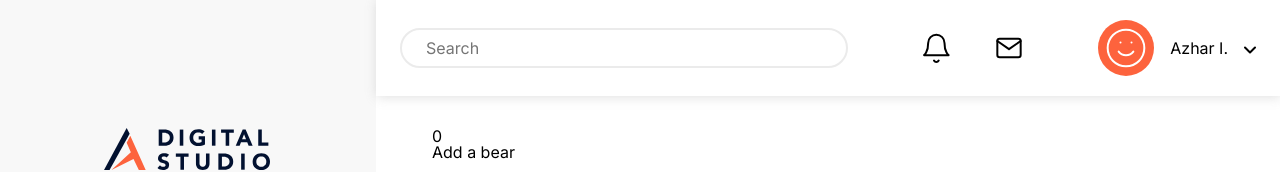
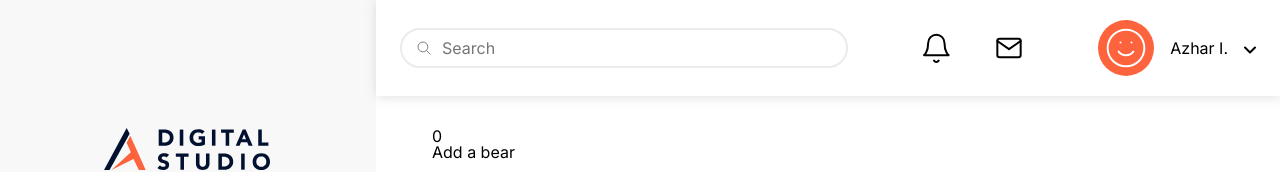
Before and after one commit to maksym-bezditko/taskfusion, a Next.js app: page / in a window 1280 px wide. Shown: the top 172 px of the page. Built offline with nearby package versions, Linux system fonts and the light colour scheme.

Commit message:
implement search icon for input

```diff
--- a/components/Header.module.scss
+++ b/components/Header.module.scss
@@ -14,14 +14,23 @@
 
 .searchContainer {
 	flex-grow: 1;
+	position: relative;
 }
 
 .search {
 	width: 100%;
-	padding: 0.5rem 1.5rem;
+	padding: 0.5rem 1.5rem 0.5rem 2.5rem;
 	border: 2px solid $search-grey;
 	border-radius: 0.5rem;
 	border-radius: 100px;
+}
+
+.searchIcon {
+	position: absolute;
+	left: 1rem;
+	top: 50%;
+	transform: translateY(-50%);
+	opacity: 0.5;
 }
 
 .notificationIndicators {
--- a/components/Header.tsx
+++ b/components/Header.tsx
@@ -7,6 +7,7 @@ import { Bell } from "./svg/Bell";
 import { DefaultAvatar } from "./svg/DefaultAvatar";
 import { DownArrow } from "./svg/DownArrow";
 import { Letter } from "./svg/Letter";
+import { IoSearchOutline } from "react-icons/io5";
 
 export const Header = () => {
   const [open, setOpen] = useState(false);
@@ -16,6 +17,8 @@ export const Header = () => {
   return (
     <header className={styles.header}>
       <div className={styles.searchContainer}>
+        <IoSearchOutline className={styles.searchIcon} />
+
         <input className={styles.search} placeholder="Search" />
       </div>
 
--- a/components/MainLayout.tsx
+++ b/components/MainLayout.tsx
@@ -1,10 +1,6 @@
 import { Header } from "./Header";
 import styles from "./MainLayout.module.scss";
 import { MenuNavigation } from "./MenuNavigation";
-import { Bell } from "./svg/Bell";
-import { DefaultAvatar } from "./svg/DefaultAvatar";
-import { DownArrow } from "./svg/DownArrow";
-import { Letter } from "./svg/Letter";
 import { Logo } from "./svg/Logo";
 
 export const MainLayout = ({ children }: { children: React.ReactNode }) => {
--- a/package.json
+++ b/package.json
@@ -16,6 +16,7 @@
     "next": "14.2.4",
     "react": "^18",
     "react-dom": "^18",
+    "react-icons": "^5.2.1",
     "zod": "^3.23.8",
     "zustand": "^4.5.4"
   },
```
Also changed, not shown: 1 other file (tests, documents, lock files or other folders).
